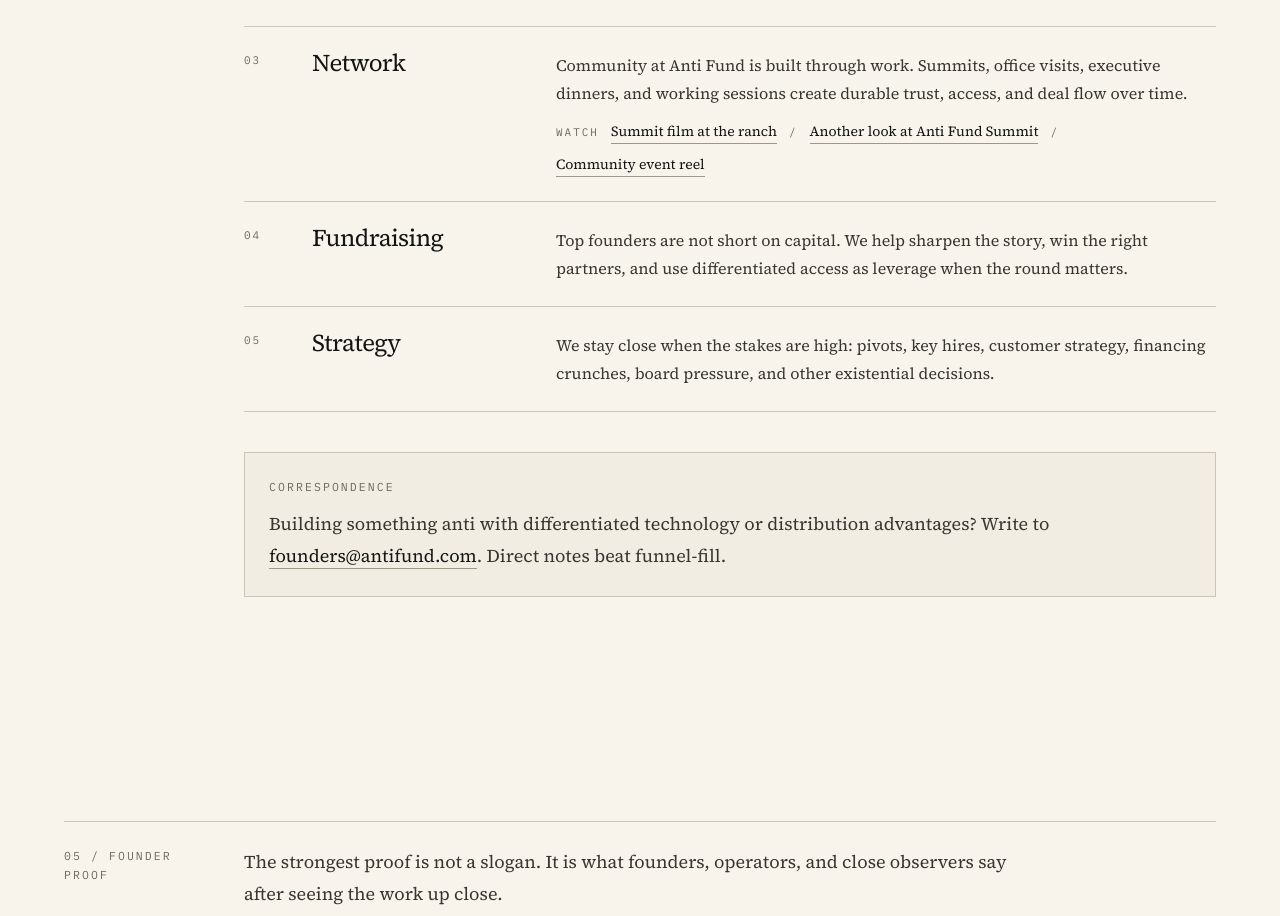
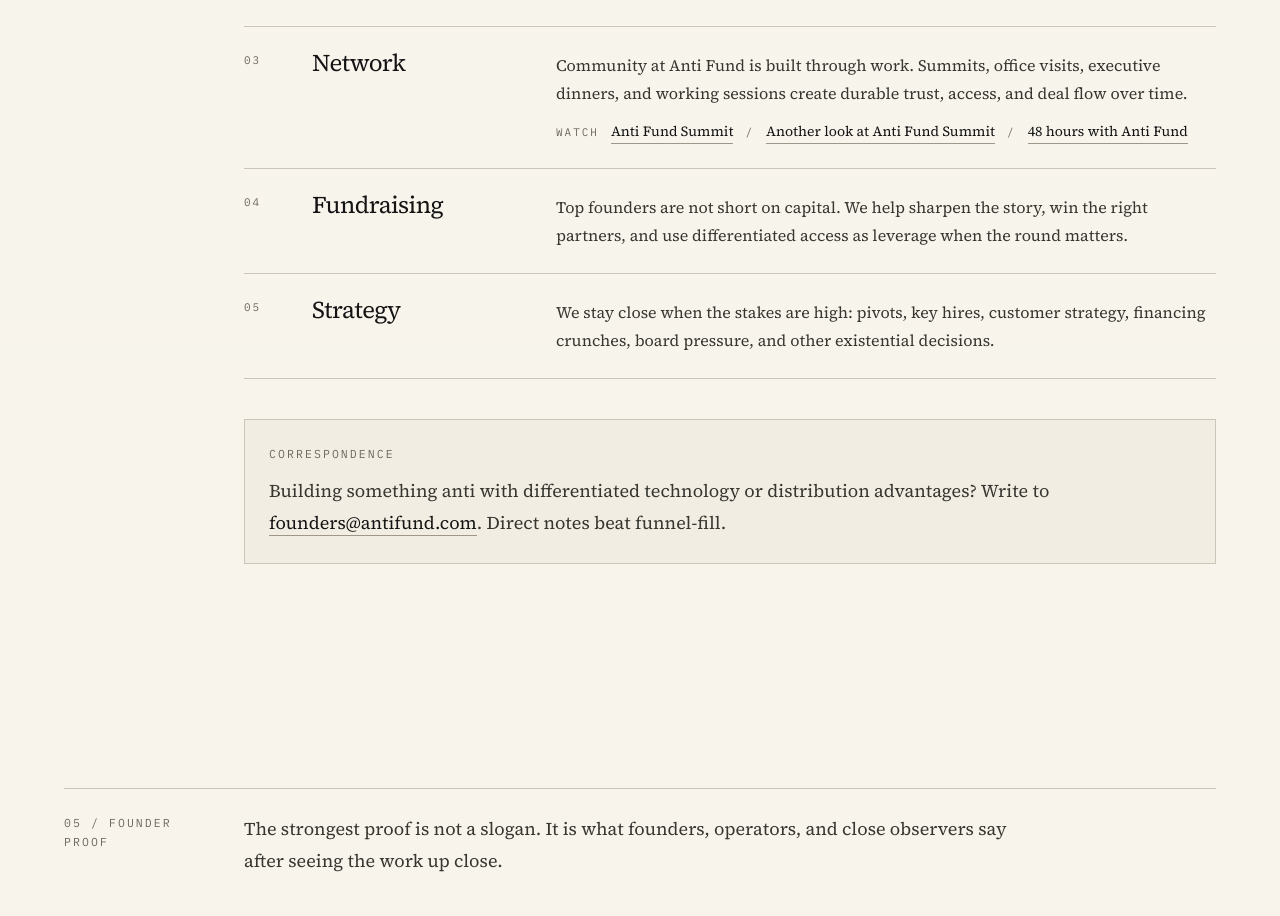
Before and after one commit to geoffreywoo/anti-fund, a Next.js app: page / in a window 1280 px wide. Shown: the part 8008-8924 px from the top of the page. Built offline with nearby package versions, Linux system fonts and the light colour scheme.

Commit message:
refactor: rename event video links

```diff
--- a/components/HowWeHelp.tsx
+++ b/components/HowWeHelp.tsx
@@ -24,7 +24,7 @@ const pillars: Pillar[] = [
       "Community at Anti Fund is built through work. Summits, office visits, executive dinners, and working sessions create durable trust, access, and deal flow over time.",
     links: [
       {
-        label: "Summit film at the ranch",
+        label: "Anti Fund Summit",
         href: "https://www.youtube.com/watch?v=BWx8F_YgVt4",
       },
       {
@@ -32,7 +32,7 @@ const pillars: Pillar[] = [
         href: "https://www.youtube.com/watch?v=PIH2C-dLLUc",
       },
       {
-        label: "Community event reel",
+        label: "48 hours with Anti Fund",
         href: "https://www.youtube.com/watch?v=4ND2P-HydlM",
       },
     ],
```
Also changed, not shown: 1 other file (tests, documents, lock files or other folders).
